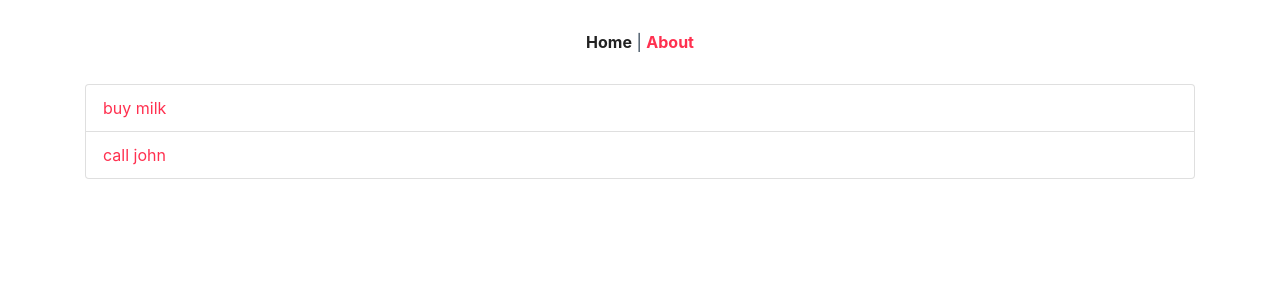
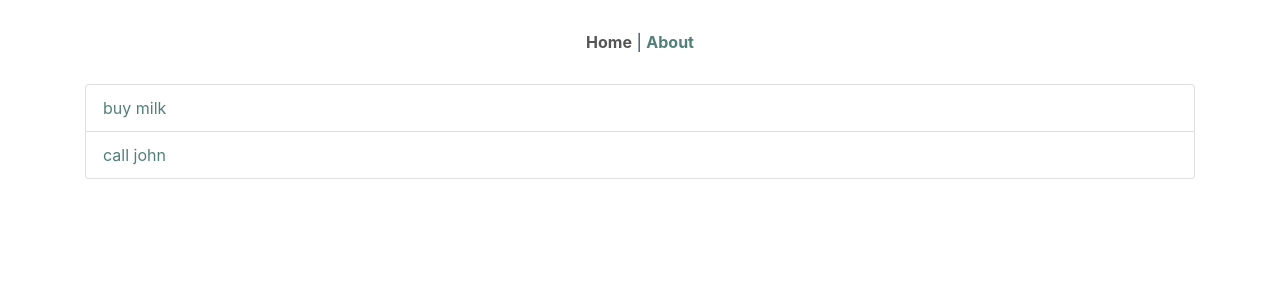
Before and after one commit to uguisu-an/vue-todo, a Vue app: page /about in a window 1280 px wide. Shown: the top 300 px of the page. Built offline with nearby package versions, Linux system fonts and the light colour scheme.

Commit message:
テーマを変えた

```diff
--- a/src/App.vue
+++ b/src/App.vue
@@ -9,14 +9,14 @@
 </template>
 
 <style lang="scss">
-$primary: #ff304f;
-$secondary: #cacaca;
-$success: #015668;
-$danger: #06648c;
-$info: #0f81c7;
-$warning: #0de2ea;
-$light: #ececec;
-$dark: #222222;
+$primary: #528078;
+$secondary: #eed75a;
+$success: #fec100;
+$danger: #703b3b;
+$info: #63e792;
+$warning: #ffe869;
+$light: #fdfbf7;
+$dark: #555555;
 
 @import "../node_modules/bootstrap/scss/bootstrap.scss";
 
```
